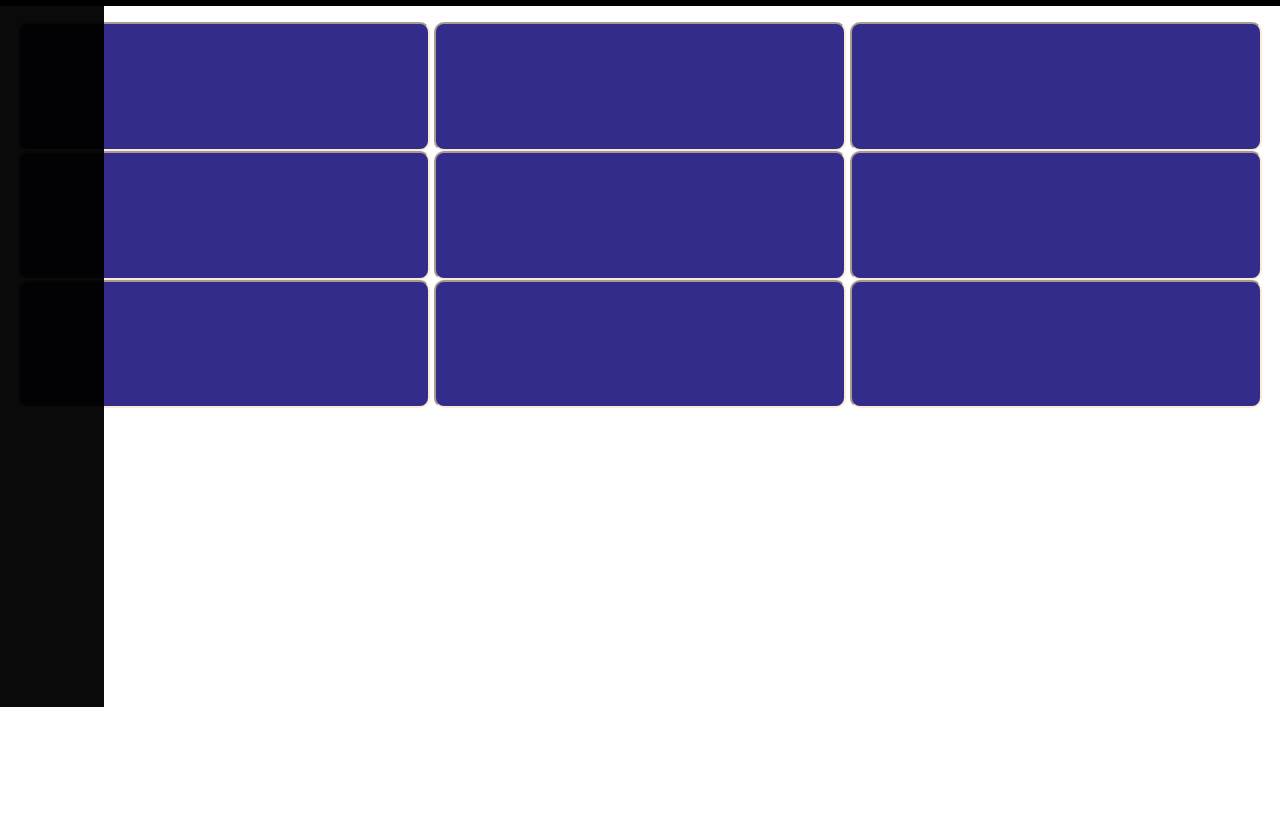
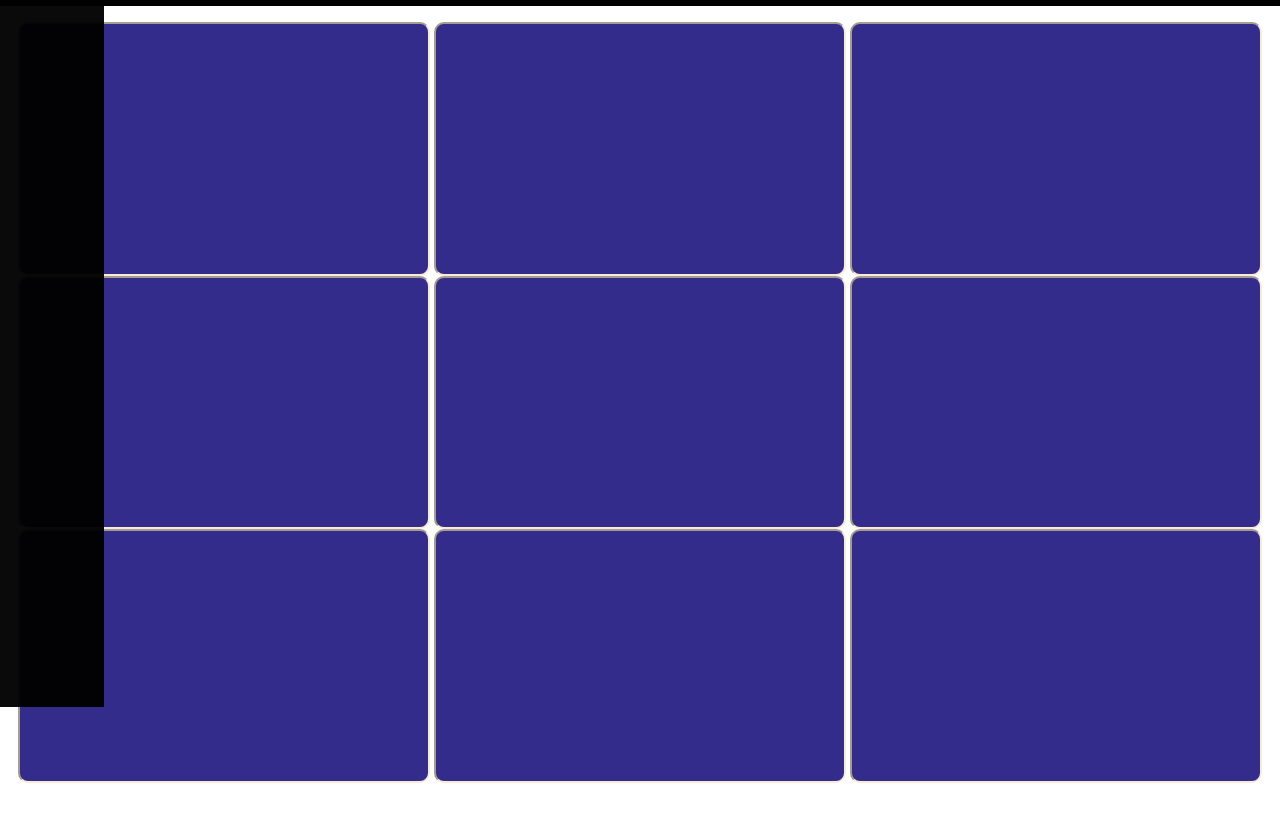
Before and after one commit to BrunoDaher/jogodavelha, a plain HTML site: page index.html in a window 1280 px wide. Shown: the part 40-855 px from the top of the page. Before the commit the page ends 800 px from the top, so only its background shows below. Drawn offline with Linux system fonts and the light colour scheme.

Commit message:
fonte-style4

```diff
--- a/css/style.css
+++ b/css/style.css
@@ -24,8 +24,7 @@ menu{
     font-size: 21vh;
     text-align: center;
     cursor: pointer;
-    font-family: serif;
-    padding-top: 0;
+    padding-top: 10%;
     padding-bottom: 10%;
     border-radius: 10px;
   }
```
